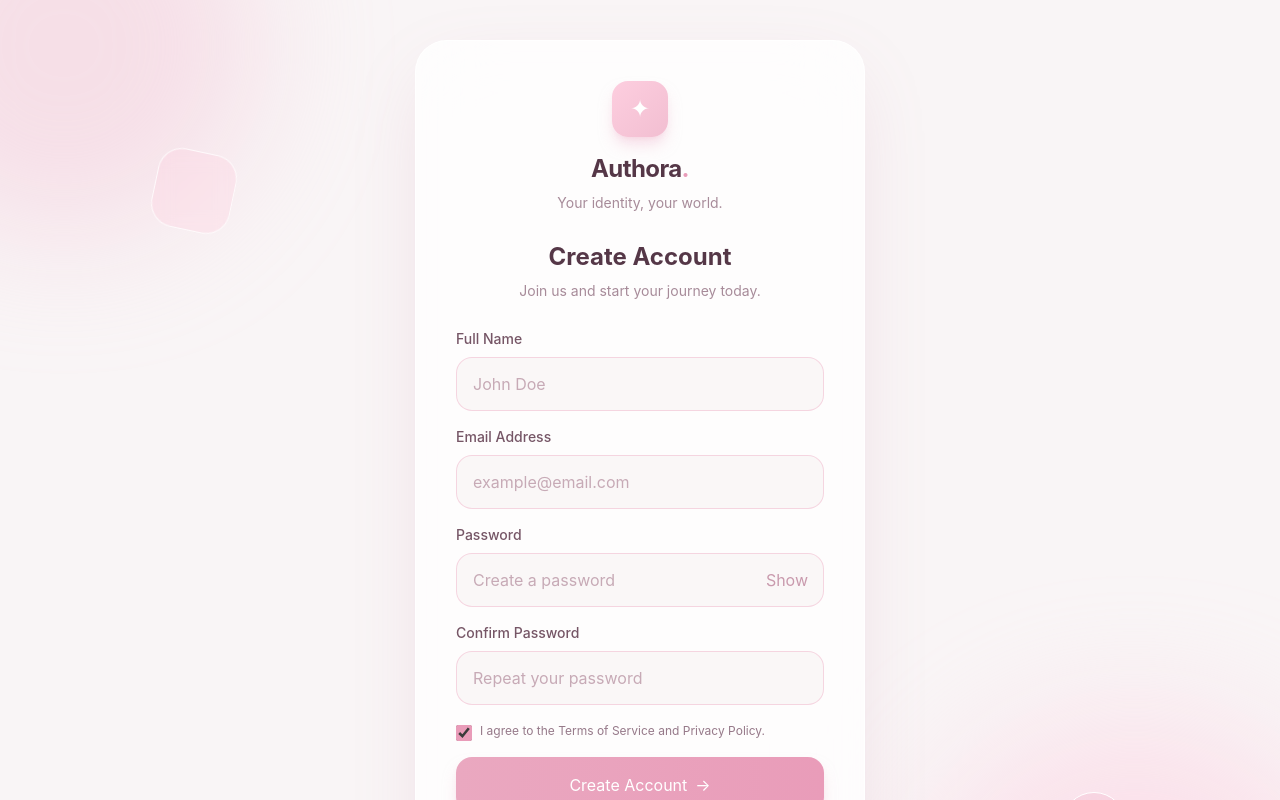
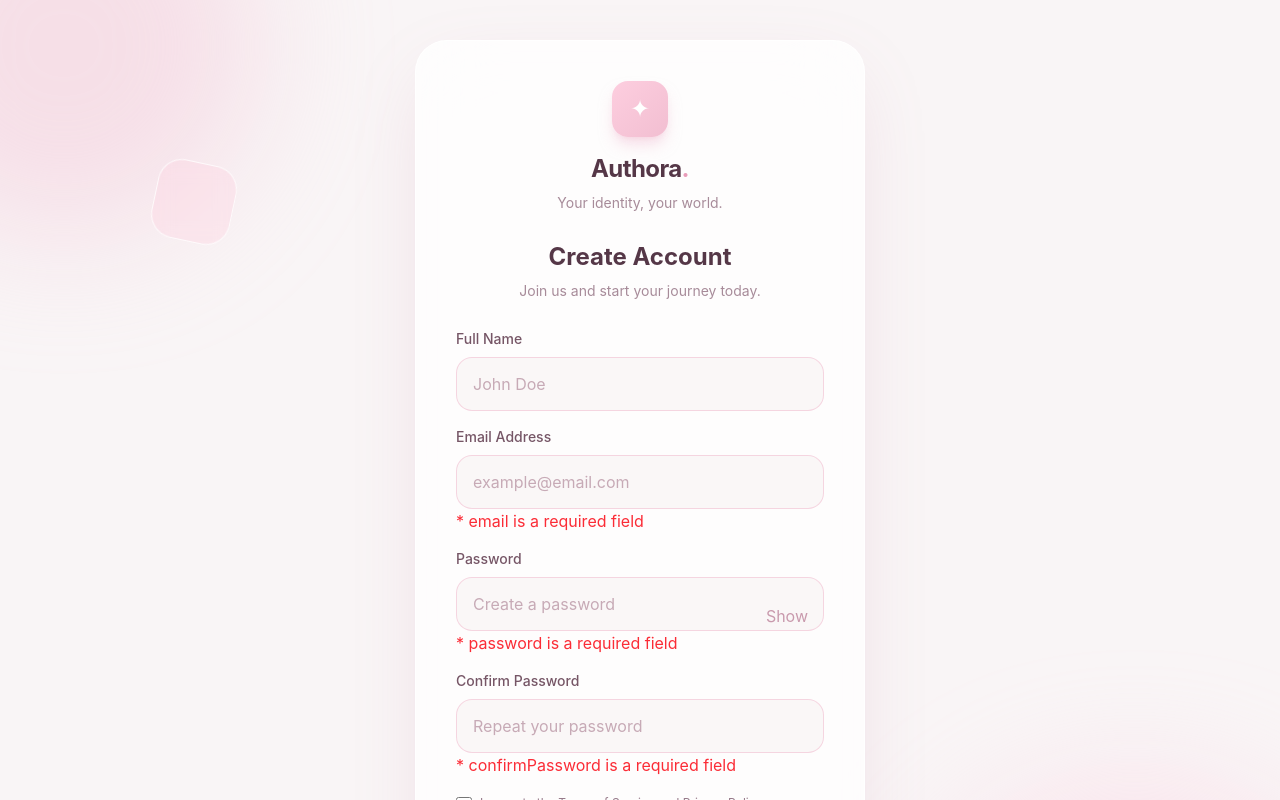
Before and after one commit to m-kaveh77/Authora, a React (Vite) app: page /register in a window 1280 px wide. Both pictures are taken after a click on the label "I agree to the Terms of Service and Privacy Policy.". Shown: the top 800 px of the page. Built offline with nearby package versions, Linux system fonts and the light colour scheme.

Commit message:
Set Register validation and handler submit

```diff
--- a/src/pages/Register.jsx
+++ b/src/pages/Register.jsx
@@ -1,49 +1,31 @@
 import { useState } from "react";
+import { useFormik } from "formik";
 
 import { Link } from "react-router";
 
+import registerSchema from "../validations/register";
+
 const Register = () => {
   const [showPassword, setShowPassword] = useState(false);
-  const [formData, setFormData] = useState({
-    fullName: "",
-    email: "",
-    password: "",
-    confirmPassword: "",
-    terms: false,
+
+  const form = useFormik({
+    initialValues: {
+      fullname: "",
+      email: "",
+      password: "",
+      confirmPassword: "",
+      rememeberMe: false,
+    },
+    onSubmit: (values, { setSubmitting }) => {
+      console.log("Register form data: ", values);
+
+      setTimeout(() => {
+        setSubmitting(false);
+      }, 2000);
+    },
+
+    validationSchema: registerSchema,
   });
-
-  const [error, setError] = useState("");
-
-  const handleChange = (e) => {
-    const { name, value, type, checked } = e.target;
-
-    setFormData((prev) => ({
-      ...prev,
-      [name]: type === "checkbox" ? checked : value,
-    }));
-  };
-
-  const handleSubmit = (e) => {
-    e.preventDefault();
-
-    if (formData.password.length < 8) {
-      setError("Password must be at least 8 characters.");
-      return;
-    }
-
-    if (formData.password !== formData.confirmPassword) {
-      setError("Passwords do not match.");
-      return;
-    }
-
-    if (!formData.terms) {
-      setError("Please accept the terms and conditions.");
-      return;
-    }
-
-    setError("");
-    console.log(formData);
-  };
 
   return (
     <main className="relative flex min-h-screen items-center justify-center overflow-hidden bg-[#F9F5F6] px-4 py-10">
@@ -82,7 +64,7 @@ const Register = () => {
         </div>
 
         {/* Form */}
-        <form onSubmit={handleSubmit} className="space-y-4">
+        <form onSubmit={form.handleSubmit} className="space-y-4">
           {/* Full Name */}
           <div>
             <label className="mb-2 block text-sm font-medium text-[#765666]">
@@ -91,13 +73,18 @@ const Register = () => {
 
             <input
               type="text"
-              name="fullName"
-              value={formData.fullName}
-              onChange={handleChange}
+              name="fullname"
+              value={form.values.fullname}
+              onChange={form.handleChange}
+              onBlur={form.handleBlur}
               placeholder="John Doe"
-              required
               className="w-full rounded-2xl border border-[#F2BED1]/60 bg-[#F9F5F6]/80 px-4 py-3.5 text-sm text-[#553747] outline-none transition-all duration-300 placeholder:text-[#C7AAB6] focus:border-[#E99CB9] focus:bg-white focus:ring-4 focus:ring-[#FDCEDF]/30"
             />
+            {form.errors.fullname &&
+              form.touched.fullname &&
+              form.errors.fullname && (
+                <span className="text-red-500">* {form.errors.fullname}</span>
+              )}
           </div>
 
           {/* Email */}
@@ -109,12 +96,15 @@ const Register = () => {
             <input
               type="email"
               name="email"
-              value={formData.email}
-              onChange={handleChange}
+              value={form.values.email}
+              onChange={form.handleChange}
+              onBlur={form.handleBlur}
               placeholder="example@email.com"
-              required
               className="w-full rounded-2xl border border-[#F2BED1]/60 bg-[#F9F5F6]/80 px-4 py-3.5 text-sm text-[#553747] outline-none transition-all duration-300 placeholder:text-[#C7AAB6] focus:border-[#E99CB9] focus:bg-white focus:ring-4 focus:ring-[#FDCEDF]/30"
             />
+            {form.errors.email && form.touched.email && form.errors.email && (
+              <span className="text-red-500">* {form.errors.email}</span>
+            )}
           </div>
 
           {/* Password */}
@@ -127,12 +117,17 @@ const Register = () => {
               <input
                 type={showPassword ? "text" : "password"}
                 name="password"
-                value={formData.password}
-                onChange={handleChange}
+                value={form.values.password}
+                onChange={form.handleChange}
+                onBlur={form.handleBlur}
                 placeholder="Create a password"
-                required
                 className="w-full rounded-2xl border border-[#F2BED1]/60 bg-[#F9F5F6]/80 px-4 py-3.5 pr-16 text-sm text-[#553747] outline-none transition-all duration-300 placeholder:text-[#C7AAB6] focus:border-[#E99CB9] focus:bg-white focus:ring-4 focus:ring-[#FDCEDF]/30"
               />
+              {form.errors.password &&
+                form.touched.password &&
+                form.errors.password && (
+                  <span className="text-red-500">* {form.errors.password}</span>
+                )}
 
               <button
                 type="button"
@@ -153,12 +148,19 @@ const Register = () => {
             <input
               type="password"
               name="confirmPassword"
-              value={formData.confirmPassword}
-              onChange={handleChange}
+              value={form.values.confirmPassword}
+              onChange={form.handleChange}
+              onBlur={form.handleBlur}
               placeholder="Repeat your password"
-              required
               className="w-full rounded-2xl border border-[#F2BED1]/60 bg-[#F9F5F6]/80 px-4 py-3.5 text-sm text-[#553747] outline-none transition-all duration-300 placeholder:text-[#C7AAB6] focus:border-[#E99CB9] focus:bg-white focus:ring-4 focus:ring-[#FDCEDF]/30"
             />
+            {form.errors.confirmPassword &&
+              form.touched.confirmPassword &&
+              form.errors.confirmPassword && (
+                <span className="text-red-500">
+                  * {form.errors.confirmPassword}
+                </span>
+              )}
           </div>
 
           {/* Terms */}
@@ -166,30 +168,44 @@ const Register = () => {
             <input
               type="checkbox"
               name="terms"
-              checked={formData.terms}
-              onChange={handleChange}
+              checked={form.values.rememeberMe}
+              onChange={form.handleSubmit}
               className="mt-1 h-4 w-4 accent-[#E99CB9]"
             />
 
             <span>I agree to the Terms of Service and Privacy Policy.</span>
           </label>
 
-          {/* Error */}
-          {error && (
-            <p className="rounded-xl bg-red-50 px-4 py-3 text-xs text-red-500">
-              {error}
-            </p>
-          )}
-
           {/* Submit */}
           <button
             type="submit"
-            className="group flex w-full items-center justify-center gap-2 rounded-2xl bg-linear-to-r from-[#EAA8C0] to-[#E99CB9] py-4 font-semibold text-white shadow-lg shadow-[#F2BED1]/50 transition-all duration-300 hover:-translate-y-1 hover:shadow-xl hover:shadow-[#F2BED1]/70 active:scale-[0.98] cursor-pointer"
+            disabled={form.isSubmitting || Object.keys(form.errors).length > 0}
+            className={`group flex w-full items-center justify-center gap-2 rounded-2xl py-4 font-semibold transition-all duration-300 ${
+              form.isSubmitting
+                ? "cursor-not-allowed bg-[#F8E8EE] text-[#C99AAD] shadow-none"
+                : Object.keys(form.errors).length > 0
+                  ? "cursor-not-allowed border border-red-200 bg-red-50 text-red-400 shadow-none"
+                  : "cursor-pointer bg-linear-to-r from-[#EAA8C0] to-[#E99CB9] text-white shadow-lg shadow-[#F2BED1]/50 hover:-translate-y-1 hover:shadow-xl hover:shadow-[#F2BED1]/70 active:scale-[0.98]"
+            }`}
           >
-            Create Account
-            <span className="transition-transform duration-300 group-hover:translate-x-1 ">
-              →
-            </span>
+            {form.isSubmitting ? (
+              <>
+                <span className="size-5 animate-spin rounded-full border-2 border-[#C99AAD]/30 border-t-[#C99AAD]" />
+                Loading...
+              </>
+            ) : Object.keys(form.errors).length > 0 ? (
+              <>
+                Fix the errors first
+                <span>!</span>
+              </>
+            ) : (
+              <>
+                Sign Up
+                <span className="transition-transform duration-300 group-hover:translate-x-1">
+                  →
+                </span>
+              </>
+            )}
           </button>
         </form>
 
```
